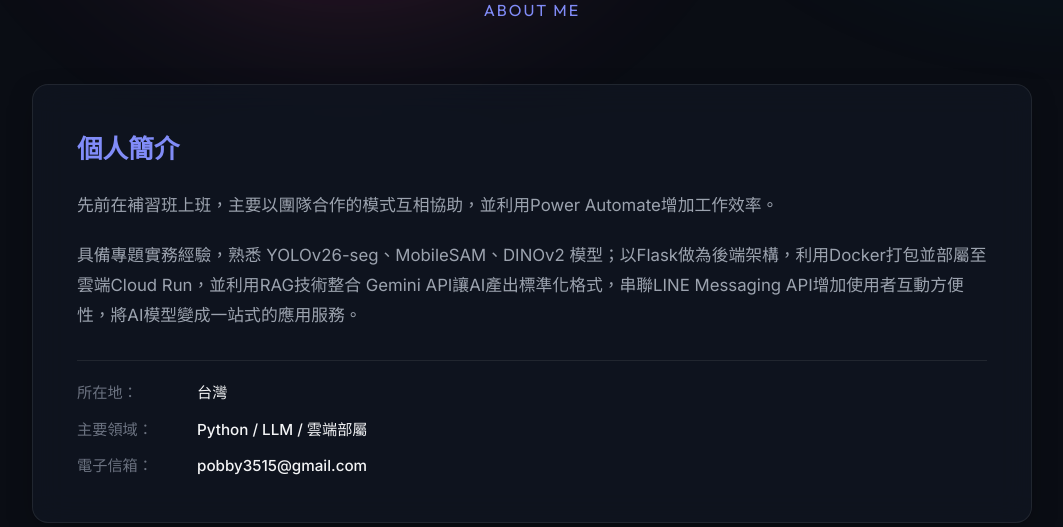
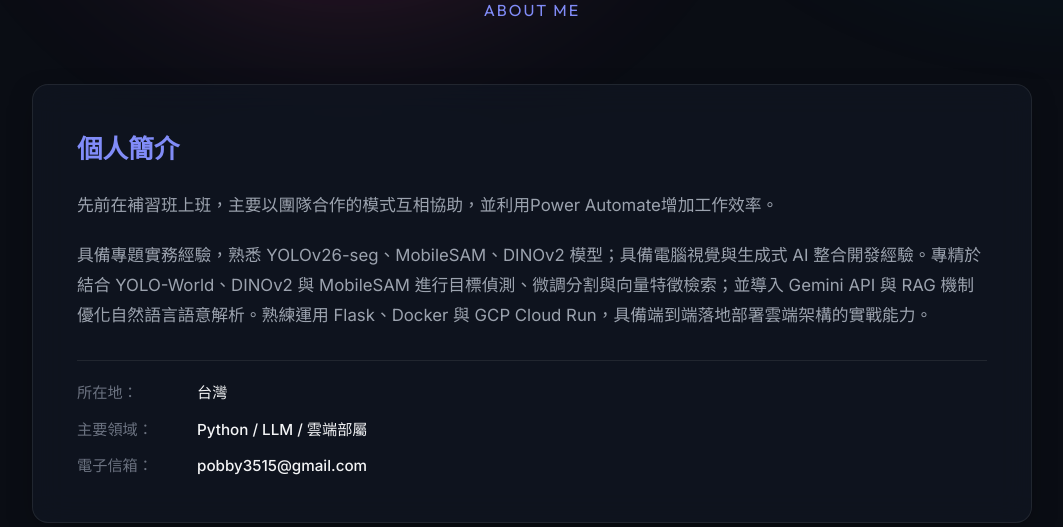
Before and after one commit to pobby3515/web_blog, a Flask app: page / in a window 1280 px wide. Shown: the part 974-1501 px from the top of the page, without its empty margins (108-1171 px from the left). Run offline with Flask 3, Linux system fonts and the light colour scheme.

Commit message:
修改個人簡介

```diff
--- a/templates/index.html
+++ b/templates/index.html
@@ -103,8 +103,9 @@
                             先前在補習班上班，主要以團隊合作的模式互相協助，並利用Power Automate增加工作效率。
                         </p>
                         <p>
-                            具備專題實務經驗，熟悉 YOLOv26-seg、MobileSAM、DINOv2 模型；以Flask做為後端架構，利用Docker打包並部屬至雲端Cloud
-                            Run，並利用RAG技術整合 Gemini API讓AI產出標準化格式，串聯LINE Messaging API增加使用者互動方便性，將AI模型變成一站式的應用服務。
+                            具備專題實務經驗，熟悉 YOLOv26-seg、MobileSAM、DINOv2 模型；具備電腦視覺與生成式 AI 整合開發經驗。專精於結合 YOLO-World、DINOv2 與
+                            MobileSAM 進行目標偵測、微調分割與向量特徵檢索；並導入 Gemini API 與 RAG 機制優化自然語言語意解析。熟練運用 Flask、Docker 與 GCP Cloud
+                            Run，具備端到端落地部署雲端架構的實戰能力。
                         </p>
 
                         <div class="personal-details">
```
